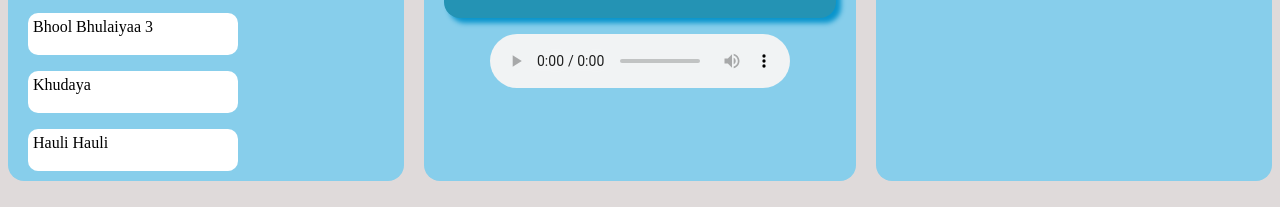
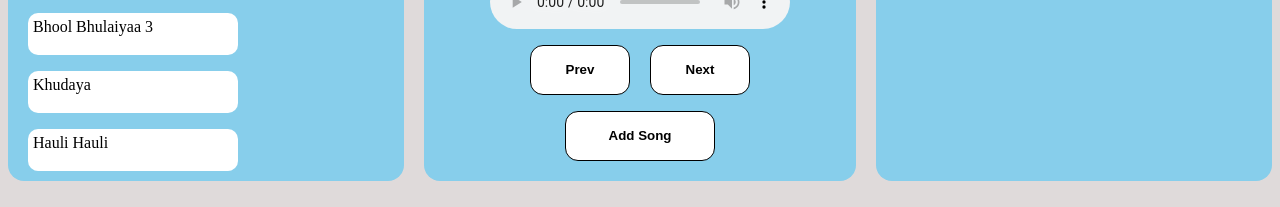
Before and after one commit to rahulbhogal777/music_app, a plain HTML site: page index.html in a window 1280 px wide. Shown: the part 593-800 px from the top of the page. Drawn offline with Linux system fonts and the light colour scheme.

Commit message:
add control btn

```diff
--- a/index.html
+++ b/index.html
@@ -42,7 +42,11 @@
           />
         </audio>
         <div class="control">
-
+          <input type="button" value="Prev" id="prev" class="btn"/>
+          <input type="button" value="Next" id="next" class="btn"/>
+        </div>
+        <div class="addSong">
+          <input type="button" value="Add Song" id="addSong" class="btn"/>
         </div>
       </div>
 
--- a/style.css
+++ b/style.css
@@ -151,3 +151,32 @@ input {
     align-self: flex-start;
     margin: 0;
 }
+
+.control {
+    display: flex;
+    justify-content: space-around;
+    gap: 20px;
+}
+
+.btn {
+    display: block;
+    width: 100px;
+    height: 50px;
+    border-radius: 13px;
+    background-color: white;
+    border: solid 1px black;
+    cursor: pointer;
+    transition: 0.4s;
+    font-weight: 600;
+}
+
+.btn:hover {
+    background-color: #e0e0e0;
+    transform: translateY(-2px);
+    border: solid 1px rgb(10, 149, 204);
+    box-shadow: 0px 0px 5px rgb(10, 149, 204);
+}
+
+#addSong{
+    width: 150px;
+}
```
